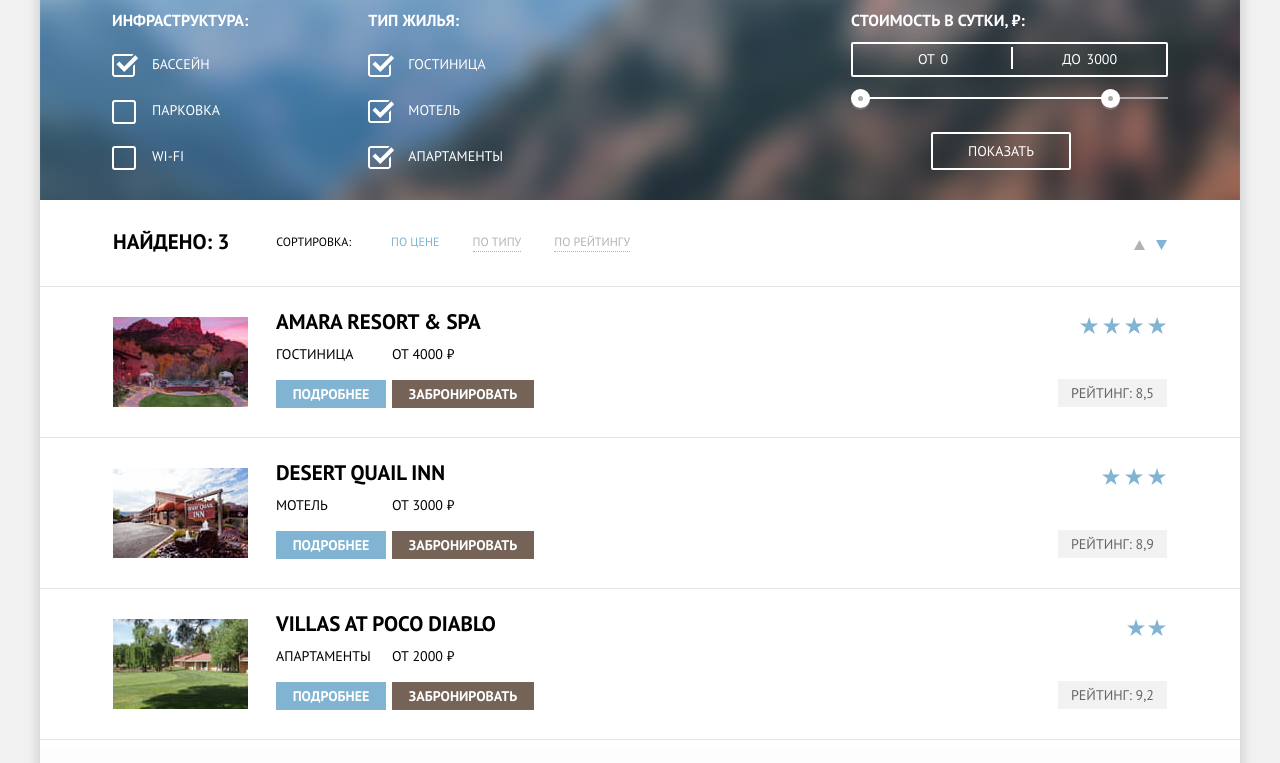
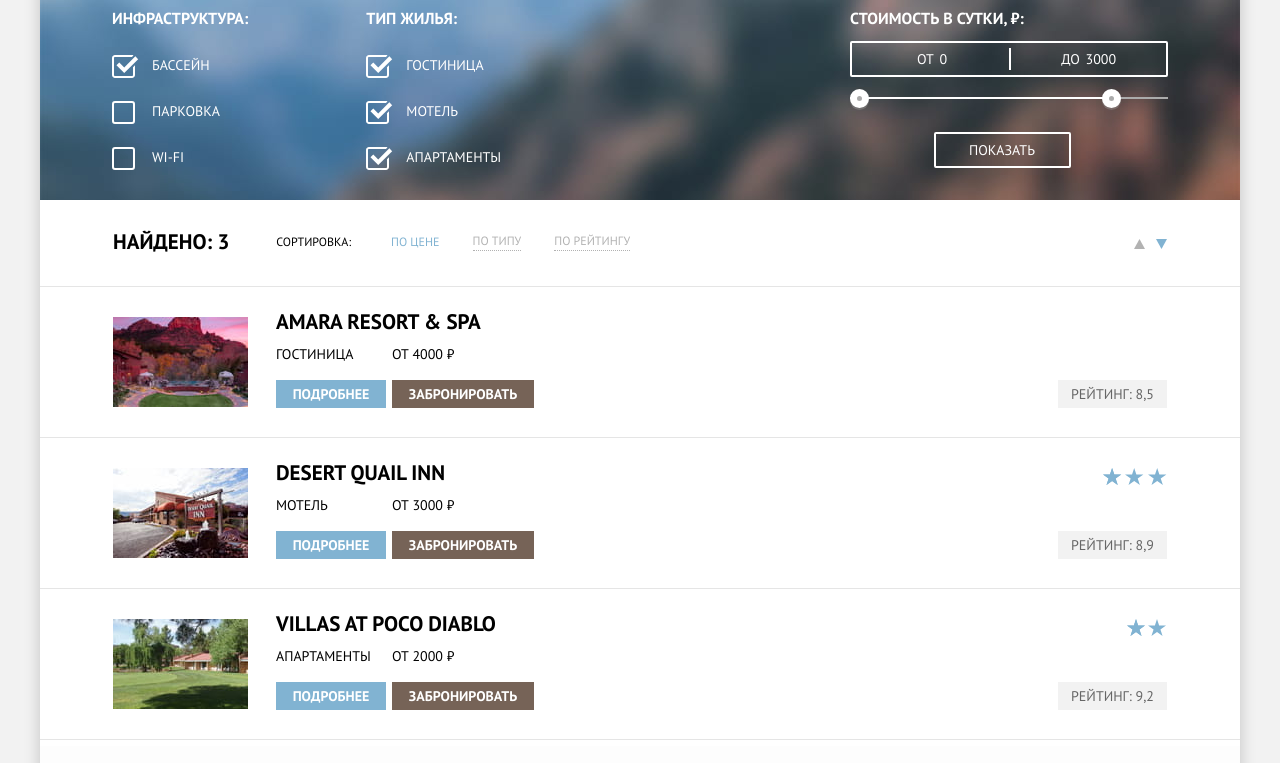
Before and after one commit to memerde/45285-sedona-31, a plain HTML site: page catalog.html in a window 1280 px wide. Shown: the part 73-836 px from the top of the page. Drawn offline with Linux system fonts and the light colour scheme.

Commit message:
флексы2

```diff
--- a/catalog.html
+++ b/catalog.html
@@ -205,12 +205,8 @@
                 <a href="#" class="button book-btn">Забронировать</a>
               </p>
             </div>
-            <div class="hotel-rating">
+            <div class="hotel-rating stars-4">
               <span class="visually-hidden">Количество звезд: 4</span>
-              <div class="hotel-class stars-4"></div>
-
-
-
 
               <p>Рейтинг: 8,5</p>
             </div>
@@ -235,9 +231,8 @@
                 <a href="#" class="button book-btn">Забронировать</a>
               </p>
             </div>
-            <div class="hotel-rating">
+            <div class="hotel-rating stars-3">
               <span class="visually-hidden">Количество звезд: 3</span>
-              <div class="hotel-class stars-3"></div>
 
               <p>Рейтинг: 8,9</p>
             </div>
@@ -262,9 +257,9 @@
                 <a href="#" class="button book-btn">Забронировать</a>
               </p>
             </div>
-            <div class="hotel-rating">
+            <div class="hotel-rating stars-2">
               <span class="visually-hidden">Количество звезд: 2</span>
-              <div class="hotel-class stars-2"></div>
+
               <p>Рейтинг: 9,2</p>
             </div>
           </li>
--- a/css/style.css
+++ b/css/style.css
@@ -111,14 +111,20 @@ svg {
   flex-wrap: wrap;
 }
 
-
-.site-item {width:25%;display:block;}
-.site-item:first-child {padding-left: 73px;}
-.site-item:last-child {padding-right: 73px;}
+.site-item {
+  width: 25%;
+  display: block;
+}
+.site-item:first-child {
+  padding-left: 73px;
+}
+.site-item:last-child {
+  padding-right: 73px;
+}
 .site-item:nth-child(-n + 2) {
   text-align: left;
 }
- .site-item:nth-last-child(-n+2) {
+.site-item:nth-last-child(-n + 2) {
   text-align: right;
 }
 
@@ -206,7 +212,6 @@ svg {
   line-height: 21px;
   padding: 0;
   margin: 0 auto 25px;
-  /* width: 149px; */
 }
 
 .features-item p {
@@ -542,14 +547,14 @@ svg {
   position: absolute;
   left: -40px;
   top: 2px;
-  width: 20px;
-  height: 20px;
+  width: 19px;
+  height: 19px;
   border: 2px solid var(--white);
   border-radius: 3px;
 }
 
 .filter-item-chk:checked + label::before {
-display:none;
+  display: none;
 }
 
 .filter-item-chk:checked + label::after {
@@ -580,13 +585,13 @@ display:none;
 
 .form-search-catalog {
   display: flex;
-  padding: 25px 72px 0;
+  padding: 23px 72px 0;
   margin: 0;
 }
 
 .filter-fieldset {
   border: 0;
-  margin: 0 120px 0 0;
+  margin: 0 118px 19px 0;
   padding: 0;
 }
 
@@ -602,15 +607,23 @@ display:none;
   font-size: 16px;
   font-weight: 700;
   border: 0;
-  margin-bottom: 10px;
+  margin-bottom: 13px;
+}
+
+.filter-fieldset:last-child .filter-header {
+  color: var(--white);
+  font-size: 16px;
+  font-weight: 700;
+  border: 0;
+  margin-bottom: 11px;
 }
 
 .filter-container {
   border: 2px solid var(--white);
   display: block;
-  padding: 3px 0 4px 65px;
+  padding: 4px 0 4px 65px;
   border-radius: 2px;
-  width: 317px;
+  width: 318px;
   margin-bottom: 20px;
   position: relative;
 }
@@ -618,7 +631,8 @@ display:none;
 .filter-container::after {
   content: url("/img/Rectangle.svg");
   position: absolute;
-  left: 158px;
+  left: 157px;
+  top: 5px;
 }
 
 .filter-container label {
@@ -679,7 +693,7 @@ display:none;
 }
 
 .range-controls .toggle-max {
-  left: 250px;
+  left: 252px;
 }
 
 .filter-btn {
@@ -688,8 +702,8 @@ display:none;
   border-radius: 2px;
   color: var(--white);
   font-weight: 400;
-  padding: 9px 35px;
-  margin: 0 0 30px 80px;
+  padding: 8px 34px 8px 33px;
+  margin: 0 0 30px 84px;
   display: block;
 }
 
@@ -699,20 +713,21 @@ display:none;
 }
 
 .search-result {
-  padding: 0 73px;
+  padding: 9px 73px 0;
 }
 
 .result-sort h3 {
   font-weight: 700;
   font-size: 21px;
+  line-height: 23px;
   margin-right: 16px;
   width: 190px;
-  padding: 9px 0;
 }
 
 .result-sort {
   display: flex;
   align-items: center;
+  padding-bottom: 10px;
 }
 
 .result-sort p {
@@ -845,17 +860,15 @@ display:none;
   margin: 0 0 0 auto;
   display: flex;
   flex-direction: column;
-  justify-content: space-between;
+  align-self: stretch;
 }
 
-.hotel-class {margin-bottom:45px;}
-
 .hotel-rating p {
-  margin: 0;
+  display: block;
+  margin: auto 0 0;
   padding: 2px 13px;
   background-color: var(--gray);
   color: #666666;
-
 }
 
 .btn-container {
@@ -890,20 +903,46 @@ display:none;
   color: rgba(0, 0, 0, 0.3);
 }
 
+.stars-4 {
+  position: relative;
+}
 
-.stars-4 {
-  background-repeat: space no-repeat; width: 87px; min-height: 17px;
-  background-image: url("/img/star.svg"); align-self: flex-end;
+.stars-4::after {
+  position: absolute;
+  content: unset;
+  right: 0;
+  top: 0;
+  background: url("/img/star.svg");
+  width: 88px;
+  background-repeat: space no-repeat;
 }
 
 .stars-3 {
-  background-repeat: space no-repeat; width: 65px; min-height: 17px;
-  background-image: url("/img/star.svg"); align-self: flex-end;
+  position: relative;
+}
+
+.stars-3::after {
+  position: absolute;
+  content: url("/img/star.svg");
+  right: 0;
+  top: 0;
+  background: url("/img/star.svg");
+  width: 64px;
+  background-repeat: space no-repeat;
 }
 
 .stars-2 {
-  background-repeat: space no-repeat; width: 40px; min-height: 17px;
-  background-image: url("/img/star.svg"); align-self: flex-end;
+  position: relative;
+}
+
+.stars-2::after {
+  position: absolute;
+  content: url("/img/star.svg");
+  right: 0;
+  top: 0;
+  background: url("/img/star.svg");
+  width: 40px;
+  background-repeat: space no-repeat;
 }
 
 .more-info-btn:hover {
```
